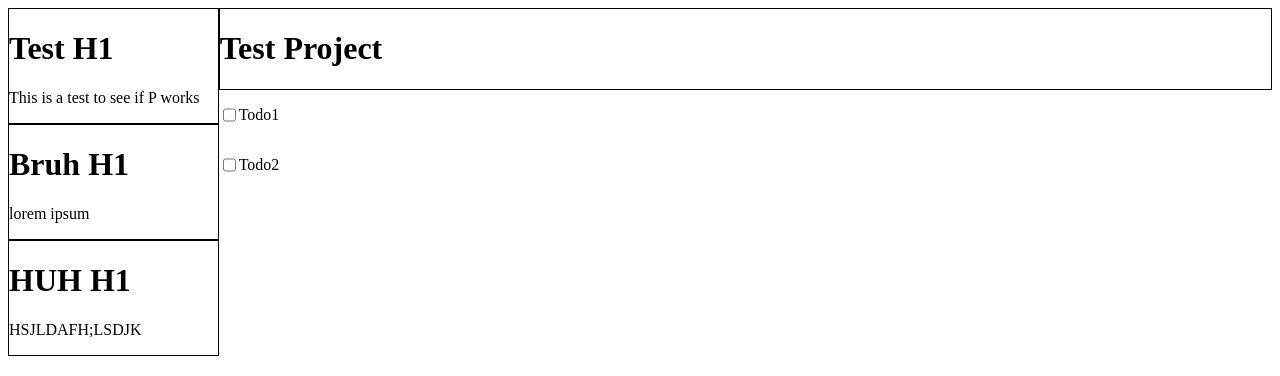
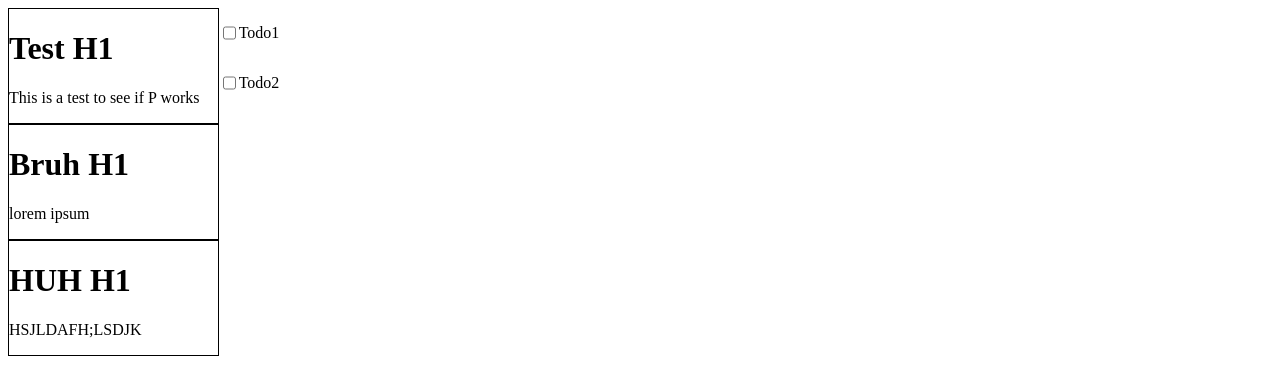
Before and after one commit to HopliteRPG/todo-list, a website built with webpack: page src/template.html in a window 1280 px wide. Built offline with nearby package versions, Linux system fonts and the light colour scheme.

Commit message:
removed the placeholder html in contentTodoDiv

```diff
--- a/src/template.html
+++ b/src/template.html
@@ -11,9 +11,7 @@
         </div>
 
         <div class="contentTodoDiv">
-            <div class="projectDiv">
-                <h1 class="projectDivTitle">Test Project</h1>
-            </div>
+
         </div>
     </div>
 
```
